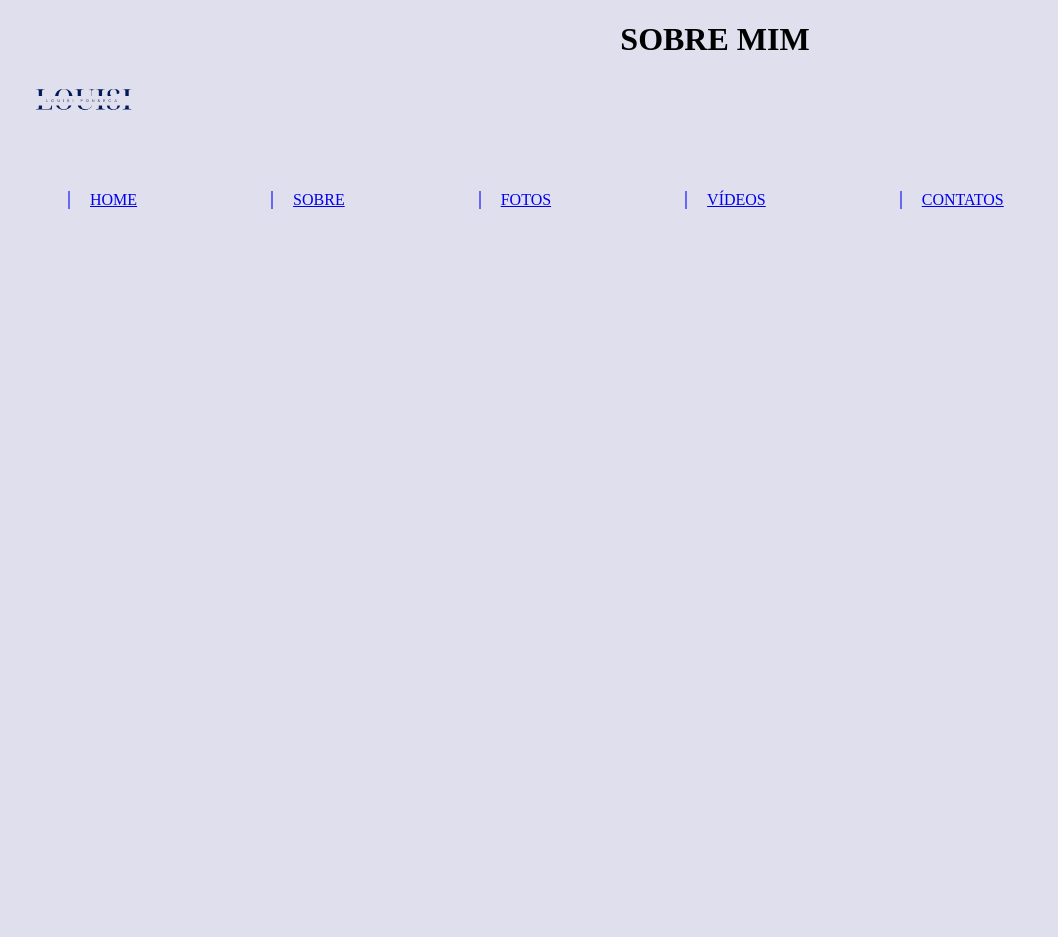
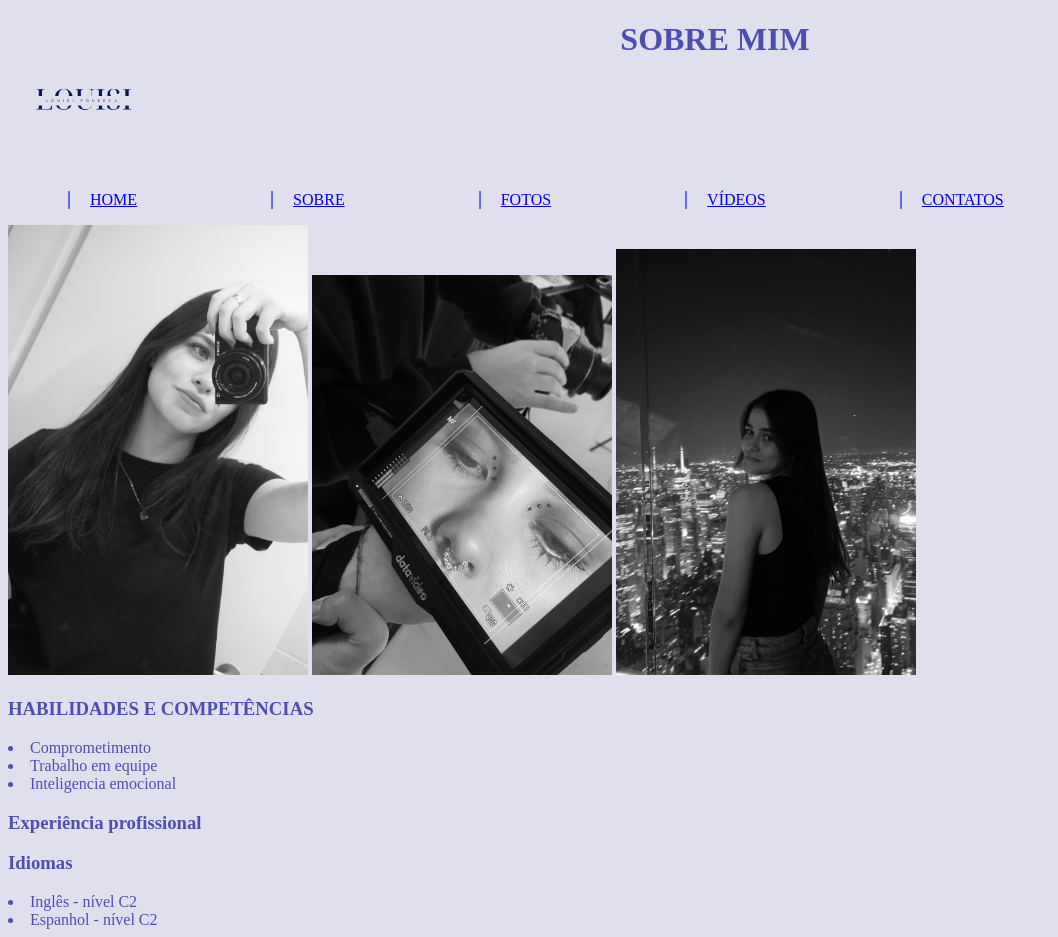
Before and after one commit to louisifonseca/portfolio, a plain HTML site: page sobre.html in a window 1280 px wide. Shown: the whole page, without its empty margins (0-1058 px from the left). Before the commit the page ends 800 px from the top, so only its background shows below. Drawn offline with Linux system fonts and the light colour scheme.

Commit message:
Repositório atualizado 1

```diff
--- a/estilo.css
+++ b/estilo.css
@@ -32,6 +32,9 @@ body {
 
 .content {
     text-align: center;
+    color: rgb(78, 78, 175);
+
+
 }
 
 .fotinhacapa {
@@ -39,9 +42,8 @@ body {
 
 }
 
-.portfólio {
-    text-align: left;
-    margin-top:50%;
+.portfolio {
+    color: rgb(78, 78, 175);
 }
 
 .apresentação{
@@ -49,4 +51,25 @@ body {
     text-size-adjust: 20%;
     margin-top: 10%;
     margin-right: 50%;
+    color: rgb(78, 78, 175);
 }
+
+.fotosobre{
+    color: rgb(78, 78, 175);
+}
+.textovídeo{
+    color: rgb(78, 78, 175);
+}
+
+.textofotos{
+    color: rgb(78, 78, 175);
+}
+.textosobre1{
+    color: rgb(78, 78, 175);
+}
+.textosobre2{
+    color: rgb(78, 78, 175);
+}
+.textosobre3{
+    color: rgb(78, 78, 175);
+}
--- a/sobre.html
+++ b/sobre.html
@@ -22,4 +22,27 @@
        </div>
 
        <div class="content">
-        <h1>SOBRE MIM  </h1>
+        <h1>SOBRE MIM  </h1> </div>
+
+        <div class="fotosobre">
+            <img src="imagens/imagem2.jpg" width="300" alt="imagem2">
+            <img src="imagens/imagem3.jpg" width="300" alt="imagem3">
+            <img src="imagens/imagem4.jpg" width="300" alt="imagem4">
+        </div>
+
+        <div class="textosobre1">
+            <h3>HABILIDADES E COMPETÊNCIAS</h3>
+                    <li>Comprometimento</li>
+                    <li>Trabalho em equipe</li>
+                    <li>Inteligencia emocional</li>
+            </div>
+            <div class="textosobre2">
+                <h3>Experiência profissional</h3>
+
+                </div>
+                <div class="textosobre3">
+                    <h3>Idiomas</h3>
+                            <li>Inglês - nível C2</li>
+                            <li>Espanhol - nível C2</li>
+                    </div>
+        </div>
```
Also changed, not shown: fotos.html (+13 -1 lines), videos.html (+13 -0 lines), Logotipo Louisi .png (added), imagem 5.jpg (added), imagem 6.jpg (added), imagem1.jpg (added), imagem2.jpg (added), imagem3.jpg (added), imagem4.jpg (added).
